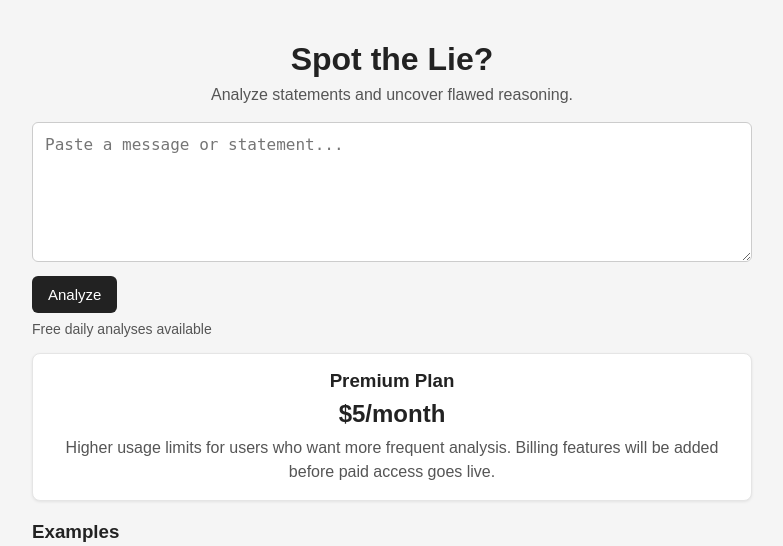
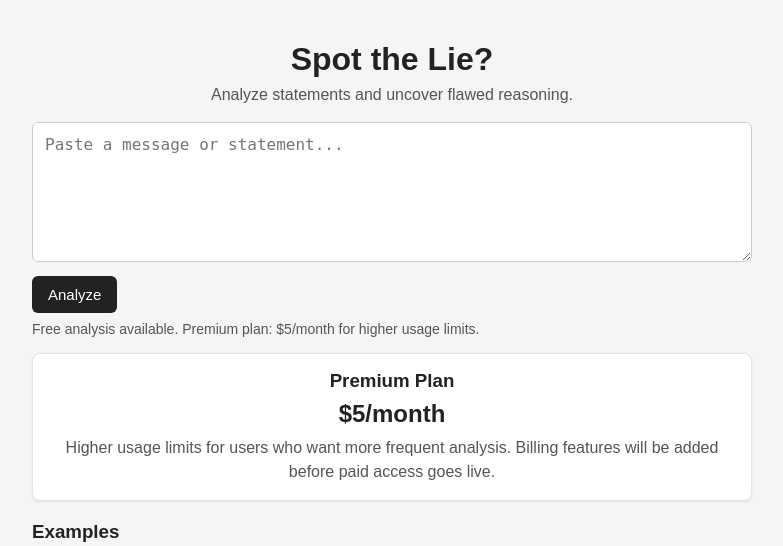
Before and after one commit to ellisward45-eng/logical-fallacy-analyzer, a Flask app: page / in a window 1280 px wide. Shown: the top 546 px of the page, without its empty margins (248-1031 px from the left). Run offline with Flask 3, Linux system fonts and the light colour scheme; parts of the project's set-up code (start-up, migrations or seed data) failed here and were passed over.

Commit message:
Update homepage usage notice

```diff
--- a/templates/index.html
+++ b/templates/index.html
@@ -222,7 +222,7 @@
 
   <button onclick="runAnalysis()">Analyze</button>
 
-  <div class="notice">Free daily analyses available</div>
+<div class="notice">Free analysis available. Premium plan: $5/month for higher usage limits.</div>
 
   <div class="pricing-box">
     <h3>Premium Plan</h3>
```
